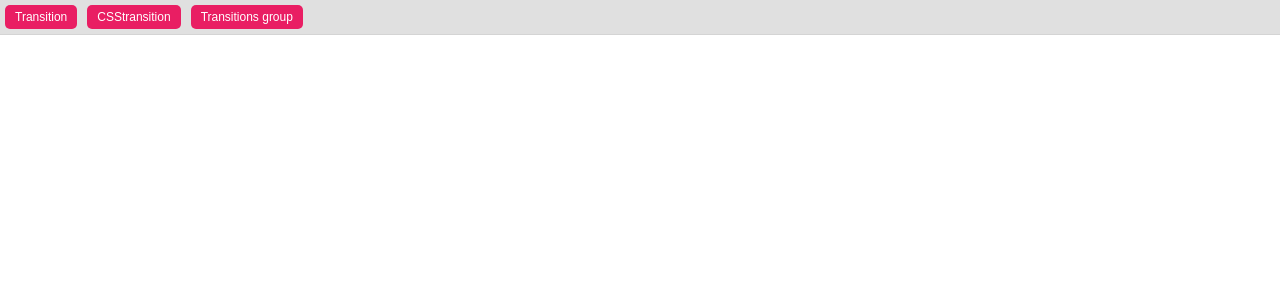
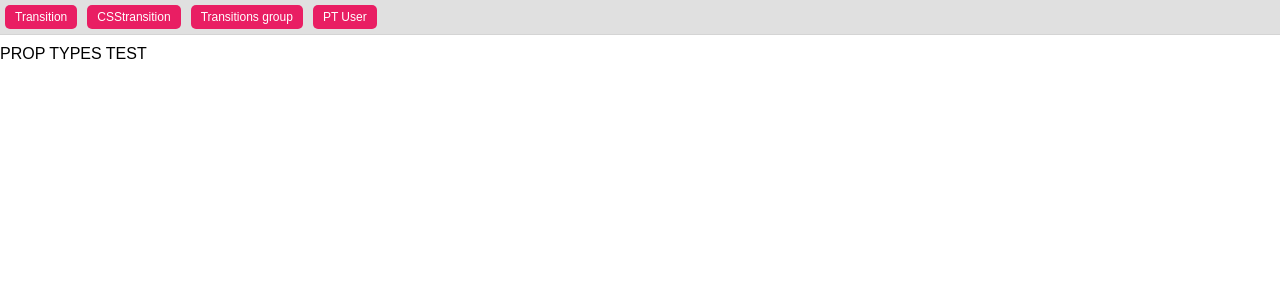
Before and after one commit to ronit0717/cranberry, a React (Create React App) app: page /user in a window 1280 px wide. Shown: the top 300 px of the page. Built offline with nearby package versions, Linux system fonts and the light colour scheme.

Commit message:
Chapter 42: [Legacy] Proptypes

```diff
--- a/package.json
+++ b/package.json
@@ -3,6 +3,7 @@
   "version": "0.1.0",
   "private": true,
   "dependencies": {
+    "prop-types": "^15.7.2",
     "react": "^16.0.0",
     "react-dom": "^16.0.0",
     "react-router-dom": "^4.2.2",
--- a/src/App.js
+++ b/src/App.js
@@ -6,6 +6,7 @@ import './css/App.css';
 import CSStransition from './components/CSStransition';
 import Tgroup from './components/tgroup';
 import TransitionComp from './components/Transition';
+import User from './components/user';
 
 const App = () => {
   return(
@@ -15,10 +16,12 @@ const App = () => {
           <Link to="/transition">Transition</Link>
           <Link to="/csstransition">CSStransition</Link>
           <Link to="/tgroup">Transitions group</Link>
+          <Link to="/user">PT User</Link>
         </div>
         <Route path="/transition" component={TransitionComp}></Route>
         <Route path="/csstransition" component={CSStransition}></Route>
         <Route path="/tgroup" component={Tgroup}></Route>
+        <Route path="/user" component={User}></Route>
       </div>
     </BrowserRouter>
   )
--- /dev/null
+++ b/src/components/user.js
@@ -0,0 +1,32 @@
+import React, { Component } from 'react';
+import UserTemplate from './user_component';
+
+class User extends Component {
+
+    state = {
+        firstName : 100,
+        lastName : 'Chattopadhyay',
+        age : '26',
+        hobbies : ['singing', 'dancing'],
+        Indian : true,
+        message() {console.log('test message')},
+        attribute : {
+            'weight' : '76 Kg',
+            'height' : '183 cm'
+        },
+        company : 'Quikr',
+        dummyAttr : 500,
+        hobbies2 : ['singing', 'dancing'],
+        rollNumber : 123
+    }
+
+    render() {
+        return (
+            <div>
+                <UserTemplate {...this.state} />
+            </div>
+        );
+    }
+}
+
+export default User;
--- /dev/null
+++ b/src/components/user_component.js
@@ -0,0 +1,30 @@
+import React from 'react';
+import PropTypes from 'prop-types';
+
+const UserTemplate = (props) => {
+    console.log(props);
+    return (
+        <div>
+            PROP TYPES TEST
+        </div>
+    );
+};
+
+UserTemplate.PropTypes = {
+    firstName: PropTypes.string,
+    lastName: PropTypes.string,
+    age: PropTypes.number,
+    hobbies : PropTypes.array,
+    Indian : PropTypes.bool,
+    message : PropTypes.func,
+    attribute : PropTypes.object,
+    company: PropTypes.oneOf(['Oracle', 'Ubsilon', 'Quikr']),
+    dummyAttr : PropTypes.oneOfType([
+        PropTypes.string,
+        PropTypes.oneOf([123,321])
+    ]),
+    hobbies2 : PropTypes.arrayOf(PropTypes.string),
+    rollNumber : PropTypes.number.isRequired
+}
+
+export default UserTemplate;
```
Also changed, not shown: 1 other file (tests, documents, lock files or other folders).
